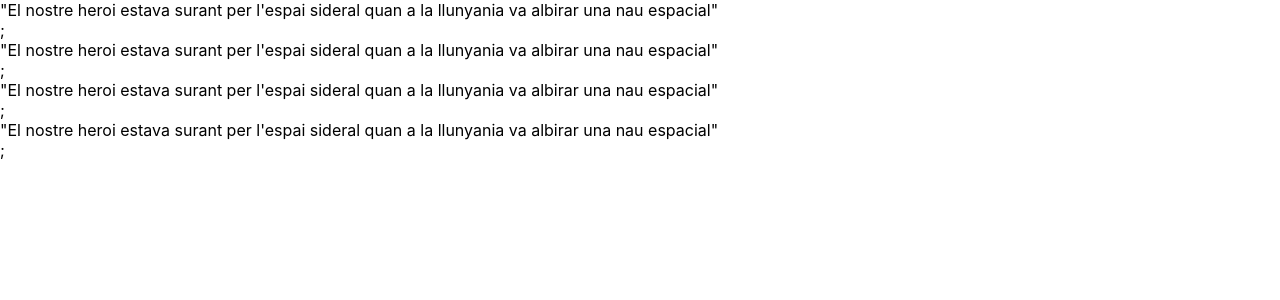
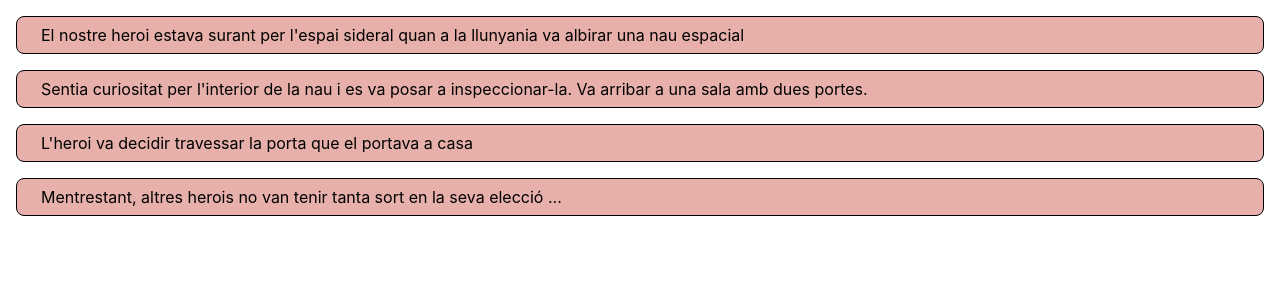
Before and after one commit to Ann-14/Sprint_06, a React (Create React App) app: page / in a window 1280 px wide. Shown: the top 300 px of the page. Built offline with nearby package versions, Linux system fonts and the light colour scheme.

Commit message:
level I Exercise 1-3

```diff
--- a/package.json
+++ b/package.json
@@ -9,6 +9,7 @@
     "react": "^18.2.0",
     "react-dom": "^18.2.0",
     "react-scripts": "5.0.1",
+    "styled-components": "^5.3.6",
     "web-vitals": "^2.1.4"
   },
   "scripts": {
--- a/src/App.css
+++ b/src/App.css
@@ -22,6 +22,7 @@
   justify-content: center;
   font-size: calc(10px + 2vmin);
   color: white;
+
 }
 
 .App-link {
--- a/src/components/escena/Escena.js
+++ b/src/components/escena/Escena.js
@@ -1,7 +1,10 @@
+import { Card } from "./StyledEscena"
 
 
-export const Escena = () => {
+export const Escena = (props) => {
   return (
-    <div>"El nostre heroi estava surant per l'espai sideral quan a la llunyania va albirar una nau espacial"</div>
+    <>
+    <Card>{props.text}</Card>
+    </>
   )
 }
--- /dev/null
+++ b/src/components/escena/StyledEscena.js
@@ -0,0 +1,9 @@
+import styled from "styled-components"
+
+export const Card = styled.div`
+border: 1px solid black;
+background-color: rgb(231, 176, 170);
+padding: 0.5rem 1.5rem;
+border-radius: 0.5rem;
+margin:1rem;
+`
```
Also changed, not shown: src/App.js (+4 -4 lines), 1 other file (tests, documents, lock files or other folders).
